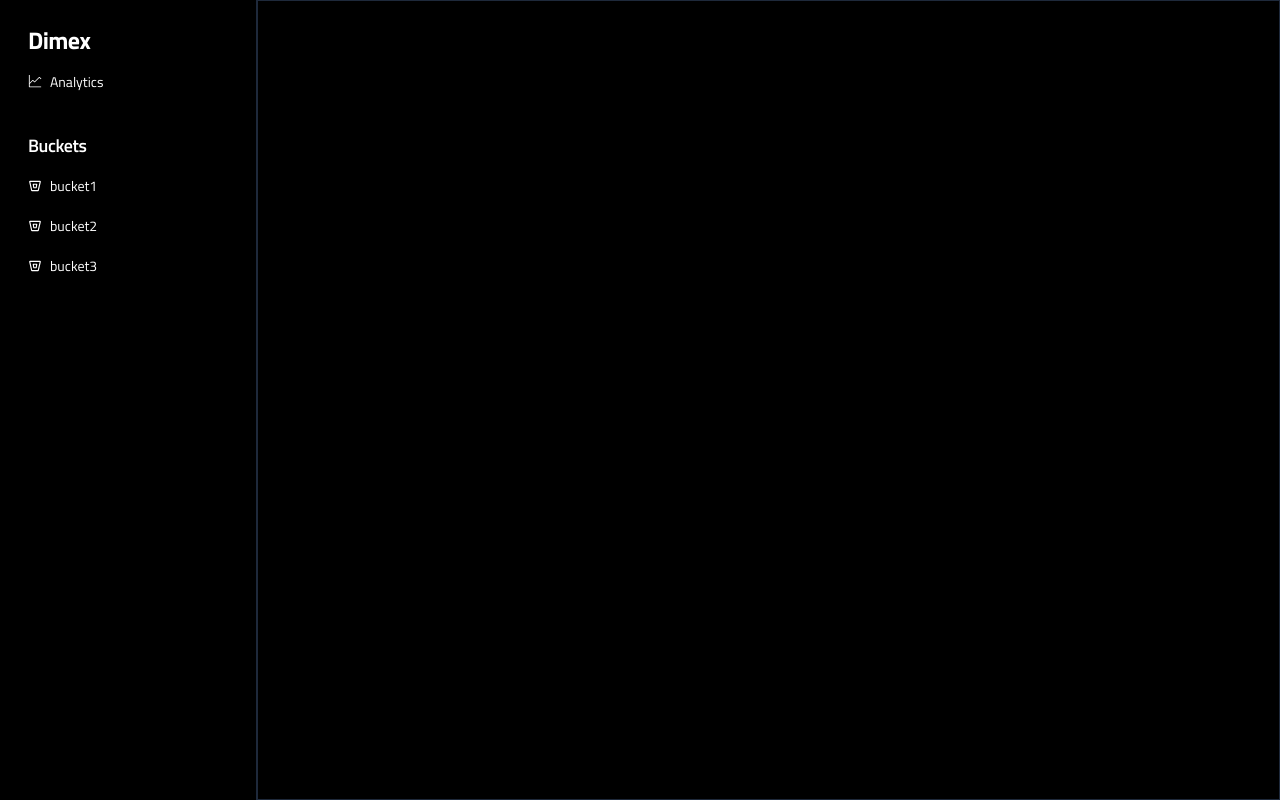
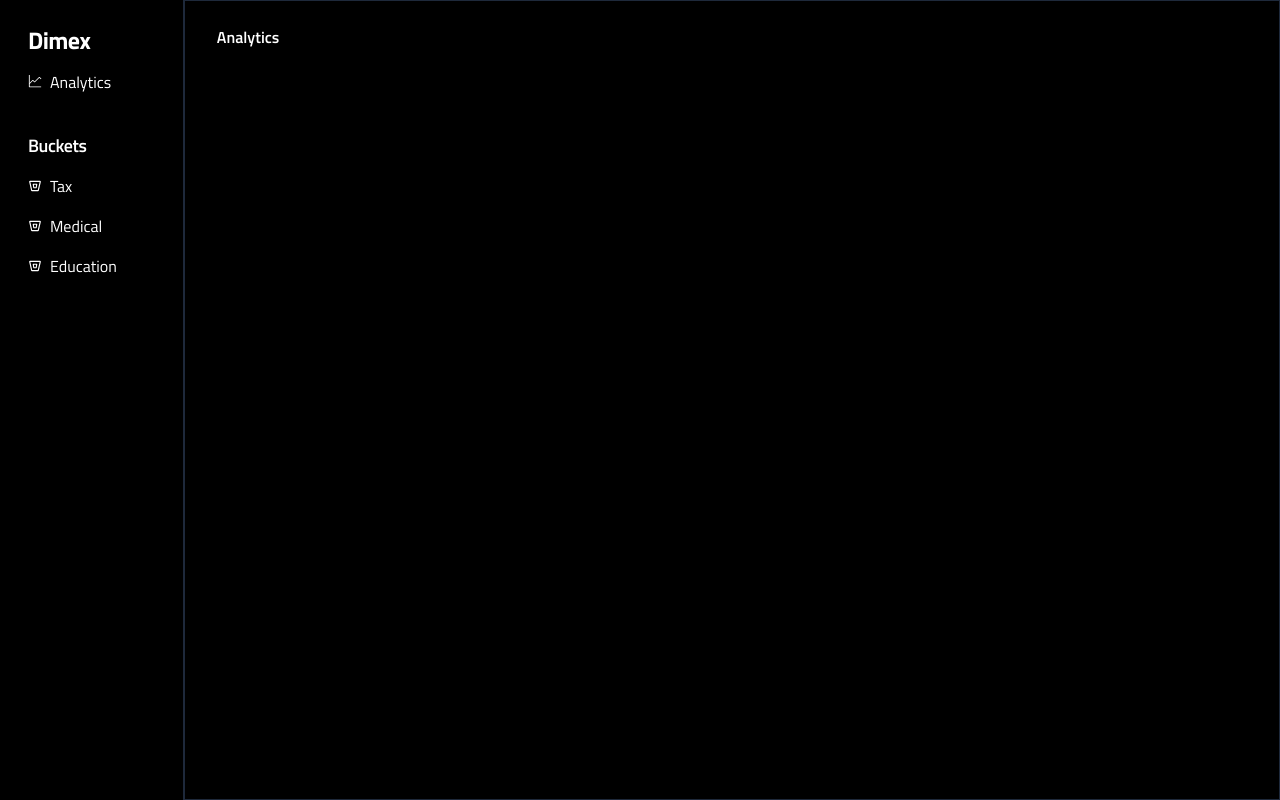
Before and after one commit to xmayukx/dimex, a Next.js app: page /dashboard in a window 1280 px wide. Built offline with nearby package versions, Linux system fonts and the light colour scheme.

Commit message:
Add dashboard layout

```diff
--- a/app/(site)/dashboard/[id]/page.tsx
+++ b/app/(site)/dashboard/[id]/page.tsx
@@ -0,0 +1,90 @@
+import { Barcharts } from "@/components/barchart";
+import { Button } from "@/components/ui/button";
+import { Card, CardContent, CardHeader, CardTitle } from "@/components/ui/card";
+import { LiaRupeeSignSolid } from "react-icons/lia";
+import Link from "next/link";
+
+export default function Page({ params }: { params: { id: string } }) {
+  return (
+    <>
+      <span>Bucket {params.id}</span>
+      <div className="flex flex-col md:flex">
+        <div className="flex-1 space-y-4 p-4 pt-5">
+          <div className="grid grid-cols-2 gap-4 md:grid-cols-2 lg:grid-cols-3">
+            <Card className=" bg-emerald-100 text-emerald-600">
+              <CardHeader className="flex flex-row items-center justify-between space-y-0 pb-2">
+                <CardTitle className="text-sm font-medium">
+                  Total Balance
+                </CardTitle>
+                <LiaRupeeSignSolid />
+              </CardHeader>
+              <CardContent>
+                <div className="text-2xl font-bold flex">
+                  <div className="my-auto">
+                    <LiaRupeeSignSolid className="w-5" />
+                  </div>
+                  <span>45,087</span>
+                </div>
+                <p className="text-xs text-muted-foreground">
+                  +20.1% from last month
+                </p>
+              </CardContent>
+            </Card>
+            <Card className=" bg-emerald-100 text-emerald-600">
+              <CardHeader className="flex flex-row items-center justify-between space-y-0 pb-2">
+                {/* <CardTitle className="text-sm font-medium">
+                  Total Balance
+                </CardTitle>
+                <LiaRupeeSignSolid /> */}
+              </CardHeader>
+              <CardContent>
+                {/* <div className="text-2xl font-bold flex">
+                  <div className="my-auto">
+                    <LiaRupeeSignSolid className="w-5" />
+                  </div>
+                  <span>45,087</span>
+                </div>
+                <p className="text-xs text-muted-foreground">
+                  +20.1% from last month
+                </p> */}
+              </CardContent>
+            </Card>
+            <Card className=" text-rose-600 bg-rose-100">
+              <CardHeader className="flex flex-row items-center justify-between space-y-0 pb-2">
+                <CardTitle className="text-sm font-medium">Spent</CardTitle>
+                <LiaRupeeSignSolid />
+              </CardHeader>
+              <CardContent>
+                <div className="text-2xl font-bold flex">
+                  <div className="my-auto">
+                    <LiaRupeeSignSolid className="w-5" />
+                  </div>
+                  <span>50</span>
+                </div>
+                <p className="text-xs text-muted-foreground">
+                  -80.1% from last month
+                </p>
+              </CardContent>
+            </Card>
+          </div>
+          <div className="grid gap-4 md:grid-cols-2 lg:grid-cols-7">
+            <Card className="lg:col-span-4 col-span-3"></Card>
+            <Card className="col-span-3 lg:relative">
+              <CardHeader>
+                <CardTitle>Monthly Spending Overview</CardTitle>
+              </CardHeader>
+              <CardContent className="pl-2">
+                <Barcharts />
+              </CardContent>
+            </Card>
+          </div>
+          <div className="grid gap-4 md:grid-cols-2 lg:grid-cols-1 text-center font-black text-4xl">
+            <Card className="col-span-4 p-5">
+              {/* <CardContent>Your Expenses, Your Control</CardContent> */}
+            </Card>
+          </div>
+        </div>
+      </div>
+    </>
+  );
+}
--- a/app/(site)/dashboard/layout.tsx
+++ b/app/(site)/dashboard/layout.tsx
@@ -9,7 +9,13 @@ import {
 } from "@/components/ui/sheet";
 import { Exo_2 } from "next/font/google";
 import React from "react";
+import { Sidebar } from "@/components/ui/sidebar";
 
+const buckets = [
+  { name: "Tax", id: 4 },
+  { name: "Medical", id: 5 },
+  { name: "Education", id: 9 },
+];
 const exo_2 = Exo_2({
   weight: "700",
   subsets: ["latin-ext"],
@@ -17,7 +23,23 @@ const exo_2 = Exo_2({
 });
 
 const Layout = ({ children }: { children: React.ReactNode }) => {
-  return <div>{children}</div>;
+  return (
+    <>
+      <div className="md:block bg-black font-secondary font-semibold">
+        <div className="grid lg:grid-cols-7 grid-cols-3">
+          <Sidebar
+            buckets={buckets}
+            className="hidden col-span-1 border bottom-1 border-slate-800 rounded-md"
+          />
+          <div className="col-span-2 lg:col-span-6 border border-l-2 border-slate-800 h-screen">
+            <div className="h-full px-4 py-6 lg:px-8">
+              <main>{children}</main>
+            </div>
+          </div>
+        </div>
+      </div>
+    </>
+  );
 };
 
 export default Layout;
--- /dev/null
+++ b/app/(site)/dashboard/loading.tsx
@@ -0,0 +1,7 @@
+export default function Loading() {
+    return (
+        <div>
+            Loading...
+        </div>
+    );
+}
--- a/app/(site)/dashboard/page.tsx
+++ b/app/(site)/dashboard/page.tsx
@@ -2,22 +2,11 @@ import { Sidebar } from "@/components/ui/sidebar";
 
 const buckets=[{name:'bucket1', id: 4},{name:'bucket2', id:5},{name:'bucket3', id:9}]
 
-export default function MusicPage() {
+export default function Page() {
     return (
       <>
-        <div className="hidden md:block bg-black font-secondary font-semibold">
-          <div className="">
-            <div className="">
-              <div className="grid lg:grid-cols-5">
-                <Sidebar buckets={buckets} className="hidden lg:block border bottom-1 border-slate-800 rounded-md" />
-                <div className="col-span-3 lg:col-span-4 border  border-l-2 border-slate-800 h-screen">
-                  <div className="h-full px-4 py-6 lg:px-8">
-
-                  </div>
-                </div>
-              </div>
-            </div>
-          </div>
+        <div className="">
+          Analytics
         </div>
       </>
     )
--- a/app/globals.css
+++ b/app/globals.css
@@ -91,7 +91,7 @@
 
 /* Handle */
 ::-webkit-scrollbar-thumb {
-  background: #adfa1d;
+  background: #646464;
   border-radius: 5px;
 }
 
--- a/components/ui/sidebar.tsx
+++ b/components/ui/sidebar.tsx
@@ -5,16 +5,10 @@ import { ScrollArea } from "./scroll-area";
 import { VscGraphLine } from "react-icons/vsc";
 import { TbBrandBitbucket } from "react-icons/tb";
 import { SidebarProps, Buckets } from "../../types/Buckets";
-// interface SidebarProps extends React.HTMLAttributes<HTMLDivElement> {
-//   buckets: Buckets[];
-// }
-
-// interface Buckets {
-//   name: string;
-//   id: number;
-// }
+import { useRouter } from "next/navigation";
 
 export function Sidebar({ buckets, ...className }: SidebarProps) {
+  const router = useRouter();
   return (
     <div className={cn("pb-12", className)}>
       <div className="space-y-4 py-4">
@@ -23,9 +17,15 @@ export function Sidebar({ buckets, ...className }: SidebarProps) {
             Dimex
           </h2>
           <div className="space-y-1">
-            <Button variant="ghost" className="w-full justify-start">
+            <Button
+              variant="ghost"
+              className="w-full justify-start"
+              onClick={() => {
+                router.push("/dashboard");
+              }}
+            >
               <VscGraphLine />
-              <span className="ml-2">Analytics</span>
+              <span className="ml-2 text-base">Analytics</span>
             </Button>
           </div>
         </div>
@@ -40,10 +40,13 @@ export function Sidebar({ buckets, ...className }: SidebarProps) {
                   key={`${i + 1}`}
                   variant="ghost"
                   className="w-full justify-start font-normal"
-                  onClick={() => console.log("clicked")}
+                  onClick={() => {
+                    console.log("clicked");
+                    router.push(`/dashboard/${bucket.id}`);
+                  }}
                 >
                   <TbBrandBitbucket />
-                  <span className="ml-2"> {bucket.name}</span>
+                  <span className="ml-2 text-base">{bucket.name}</span>
                 </Button>
               ))}
             </div>
```
